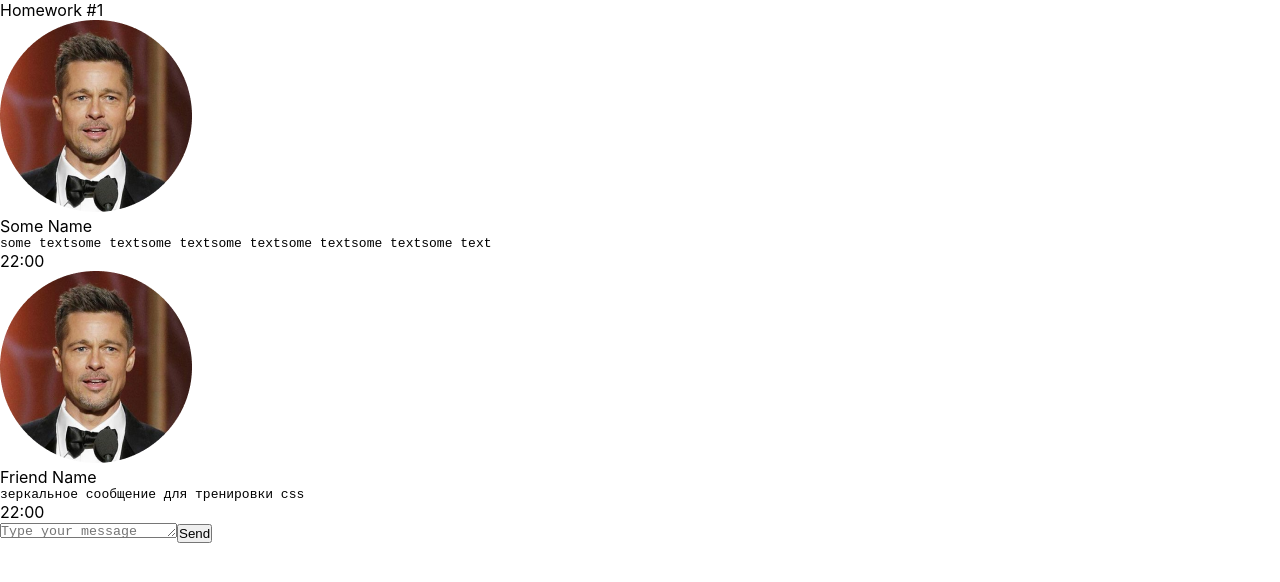
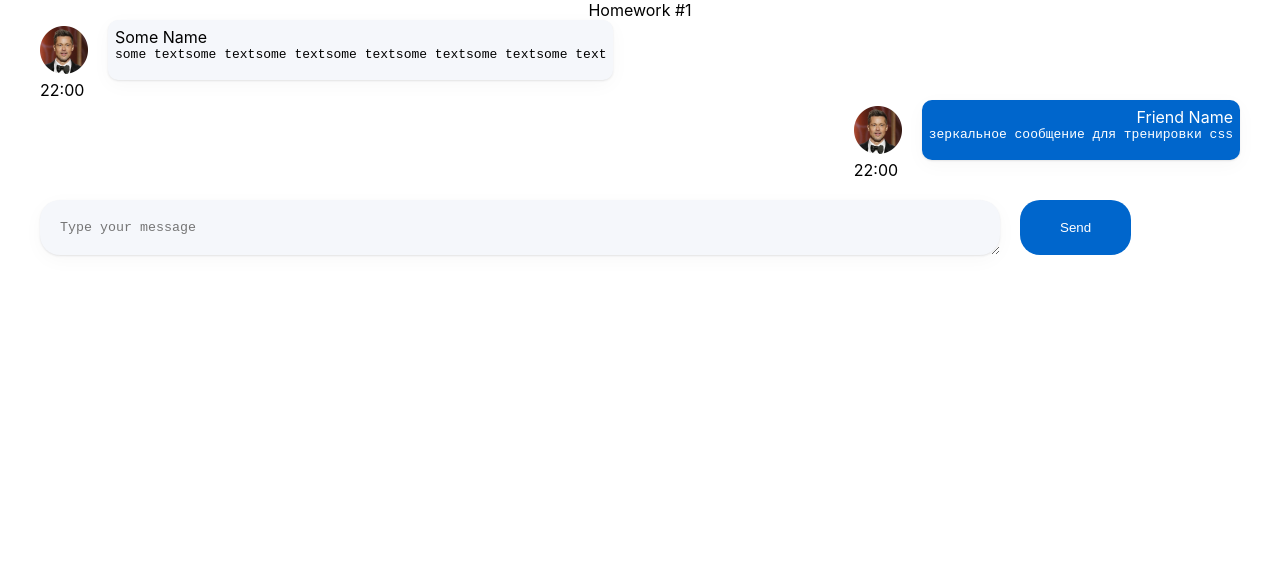
Before and after one commit to khadjaa/hws2-master, a React (Create React App) app: page /#/pre-junior in a window 1280 px wide. Before the commit this address led to /. Shown: the top 582 px of the page. Built offline with nearby package versions, Linux system fonts and the light colour scheme.

Commit message:
Amazing support

```diff
--- a/src/s1-main/App.module.css
+++ b/src/s1-main/App.module.css
@@ -1,11 +1,19 @@
 .App {
-    --header_height: 60px;
+
+    background: #FFFFFF;
 }
 
 .hw {
-
+  max-width: 1200px;
+  margin: 0 auto;
 }
 
 .hwTitle {
+  text-align: center;
+    color: #000000;
+}
 
+.container {
+    display: flex;
+    flex-direction: column;
 }
--- a/src/s2-homeworks/hw01/HW1.tsx
+++ b/src/s2-homeworks/hw01/HW1.tsx
@@ -56,7 +56,7 @@ const HW1 = () => {
             <div className={s2.hwTitle}>Homework #1</div>
             <div className={s2.hw}>
                 {/*проверка отображения (не менять)*/}
-                <div>
+                <div className={s2.container}>
                     <Message message={message0}/>
                     <FriendMessage message={friendMessage0}/>
                 </div>
--- a/src/s2-homeworks/hw01/friend-message/FriendMessage.module.css
+++ b/src/s2-homeworks/hw01/friend-message/FriendMessage.module.css
@@ -1,17 +1,26 @@
 .friendMessage {
-
+ align-self: end;
 }
 
 .friendImageAndText {
-
+  display: flex;
+  align-items: center;
+  gap: 20px;
 }
 
 .friendImageAndText img {
-
+  width: 48px;
+  height: 48px;
 }
 
 .friendText {
-
+  height: 60px;
+  color: #fff;
+  text-align: end;
+  padding: 7px;
+  background: #0066CC;
+  border-radius: 10px;
+  box-shadow: 0px 5px 20px rgba(29, 33, 38, 0.03), 0px 1px 2px rgba(29, 33, 38, 0.1);
 }
 
 .friendText:after {
--- a/src/s2-homeworks/hw01/message-sender/MessageSender.module.css
+++ b/src/s2-homeworks/hw01/message-sender/MessageSender.module.css
@@ -1,13 +1,26 @@
 .sendForm {
-
+    display: flex;
+    margin-top: 20px;
+    gap: 20px;
 }
 
 .textarea {
-
+    background: #F5F7FB;
+    box-shadow: 0px 5px 20px rgba(29, 33, 38, 0.03), 0px 1px 2px rgba(29, 33, 38, 0.1);
+    border-radius: 20px;
+    overflow: hidden;
+    padding: 20px;
+    width: 80%;
+    border: none;
+    outline: none;
 }
 
 .button {
-
+    color: #FFFFFF;
+    background: #0066CC;
+    border-radius: 20px;
+    padding: 10px 40px;
+    border: none;
 }
 
 .button:hover {
--- a/src/s2-homeworks/hw01/message/Message.module.css
+++ b/src/s2-homeworks/hw01/message/Message.module.css
@@ -3,15 +3,23 @@
 }
 
 .imageAndText {
-
+  display: flex;
+    align-items: center;
+    gap: 20px;
 }
 
 .imageAndText img {
-
+  width: 48px;
+   height: 48px
 }
 
 .text {
-
+    height: 60px;
+    color: black;
+    padding: 7px;
+    border-radius: 10px;
+    background: #F5F7FB;
+    box-shadow: 0px 5px 20px rgba(29, 33, 38, 0.03), 0px 1px 2px rgba(29, 33, 38, 0.1);
 }
 
 .text:after {
```
